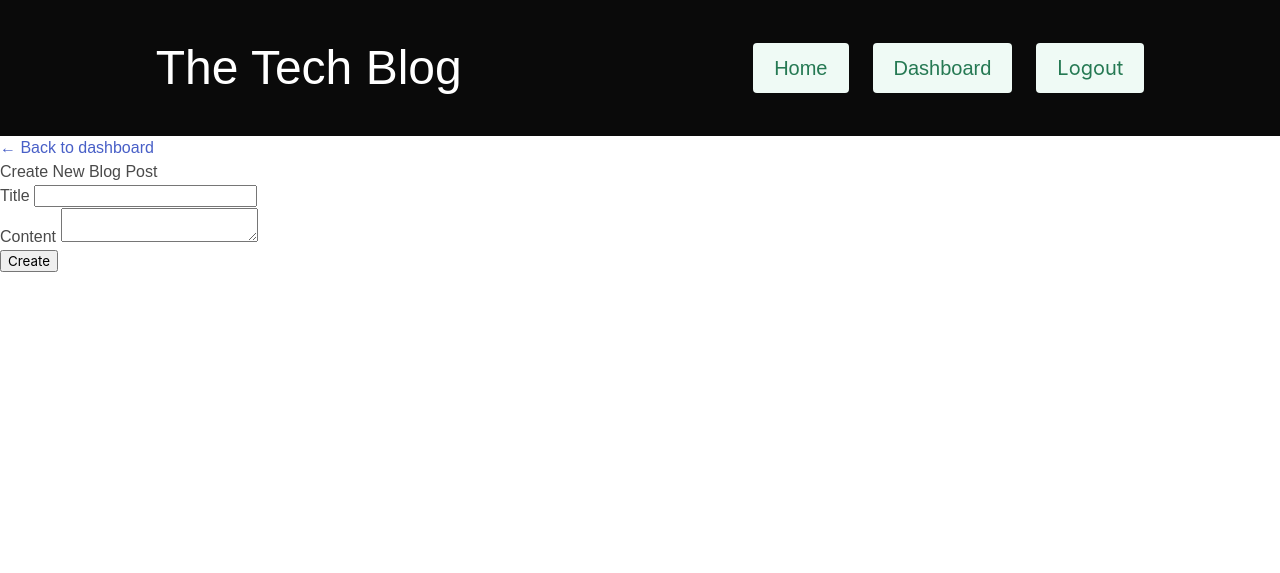
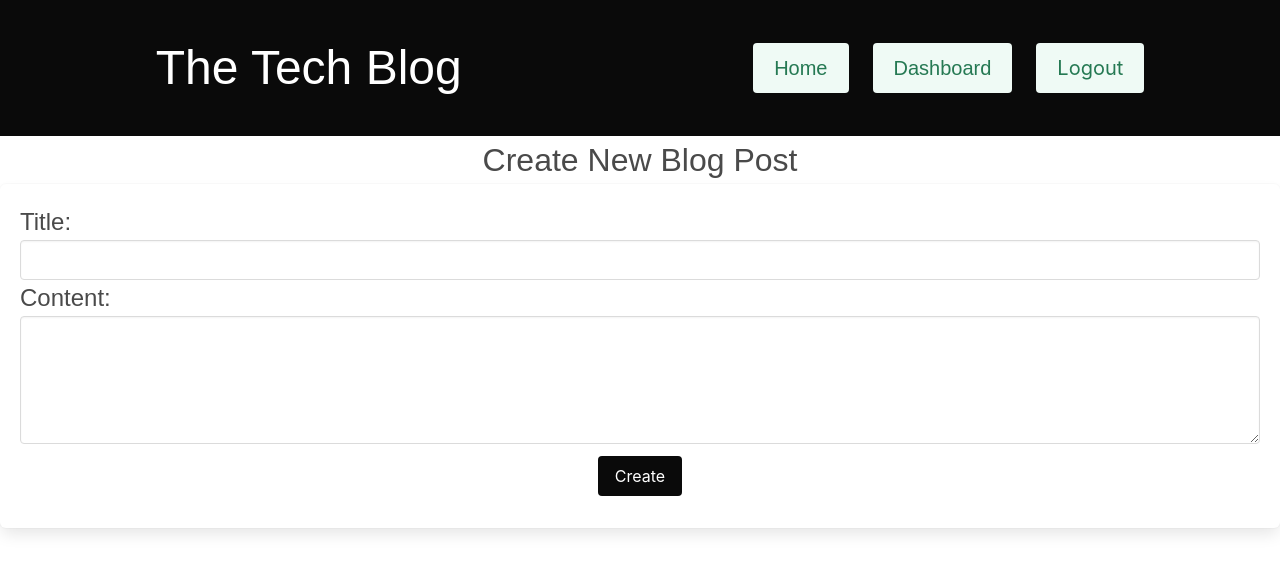
Before and after one commit to alyssageria/tech-blog-mvc, a Node server app: page /dashboard/new in a window 1280 px wide. Shown: the top 573 px of the page. Run offline with Node 20, Linux system fonts and the light colour scheme; some libraries are stand-ins or nearby versions.

Commit message:
cleaned up code

```diff
--- a/controllers/dashboardRoutes.js
+++ b/controllers/dashboardRoutes.js
@@ -22,7 +22,6 @@ router.get('/', withAuth, async (req, res) => {
             ]
         });
 
-        console.log(postData);
         const posts = postData.map((post) => post.get({ plain: true }));
 
         console.log(posts)
--- a/public/js/comment.js
+++ b/public/js/comment.js
@@ -1,7 +1,7 @@
 async function commentFormHandler(event) {
     event.preventDefault();
 
-    const comment_text = document.querySelector('textarea[name="comment-body"]').value.trim();
+    const comment_text = document.querySelector('textarea[name="comment"]').value.trim();
 
     const post_id = window.location.toString().split('/')[
         window.location.toString().split('/').length - 1
--- a/public/js/login.js
+++ b/public/js/login.js
@@ -1,5 +1,4 @@
 async function loginFormHandler(event) {
-    console.log('loginFormHandler function called');
     event.preventDefault();
 
     const email = document.querySelector('#email-login').value.trim();
--- a/views/dashboard.handlebars
+++ b/views/dashboard.handlebars
@@ -12,7 +12,7 @@
 </div>
 {{/each}}
 <section class="new-post-section is-flex is-justify-content-center">
-    <button type="submit" class="button is-black" id="create-new-post">+ Create new post</button>
+    <button type="submit" class="button is-black mb-3" id="create-new-post">Create new post</button>
 </section>
 
 
--- a/views/newBlogPost.handlebars
+++ b/views/newBlogPost.handlebars
@@ -1,21 +1,21 @@
-<a href="/dashboard" class="go-back"> &larr; Back to dashboard</a>
-
-<article class="new-page">
-    <section class="new-form-page">
-        <div class="form-heading">
-            <h2>Create New Blog Post</h2>
+<article>
+    <section>
+        <div>
+            <h2 class="is-size-3 has-text-centered">Create New Blog Post</h2>
         </div>
-        <div class="form-section">
+        <div class="box">
             <form class="new-post-form">
                 <div class="post-title-section">
-                    <label for="post-title">Title</label>
-                    <input type="text" id="post-title" name="post-title" />
+                    <label class="is-size-4" for="post-title">Title:</label>
+                    <input class="input" type="text" id="post-title" name="post-title" />
                 </div>
                 <div class="post-content">
-                    <label for="post-content">Content</label>
-                    <textarea class="entry-field" id="post-content" name="post-content"></textarea>
+                    <label class="is-size-4" for="post-content">Content:</label>
+                    <textarea class="entry-field textarea" id="post-content" name="post-content"></textarea>
                 </div>
-                <button type="submit" class="btn">Create</button>
+                <div class="m-3 has-text-centered">
+                    <button type="submit" class="button is-black">Create</button>
+                </div>
             </form>
         </div>
     </section>
```
Also changed, not shown: views/blogPost.handlebars (+3 -4 lines), views/editBlogPost.handlebars (+4 -4 lines).
